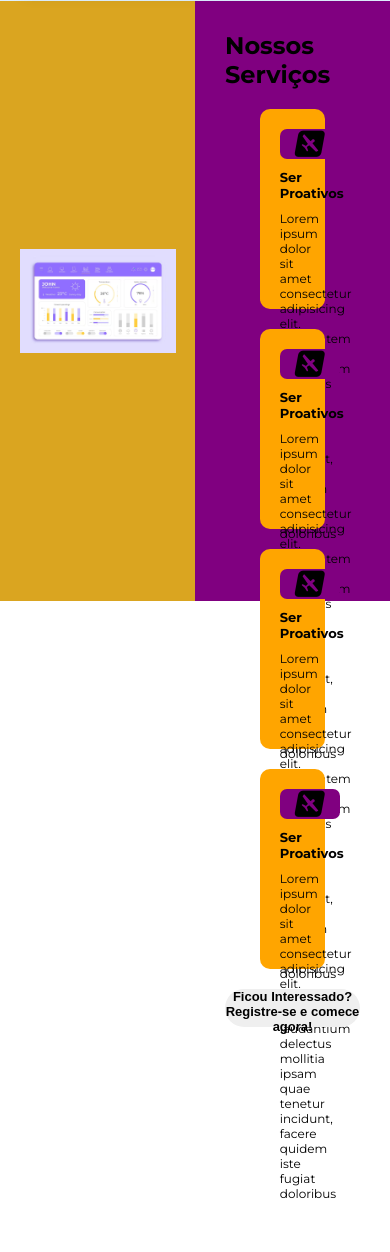
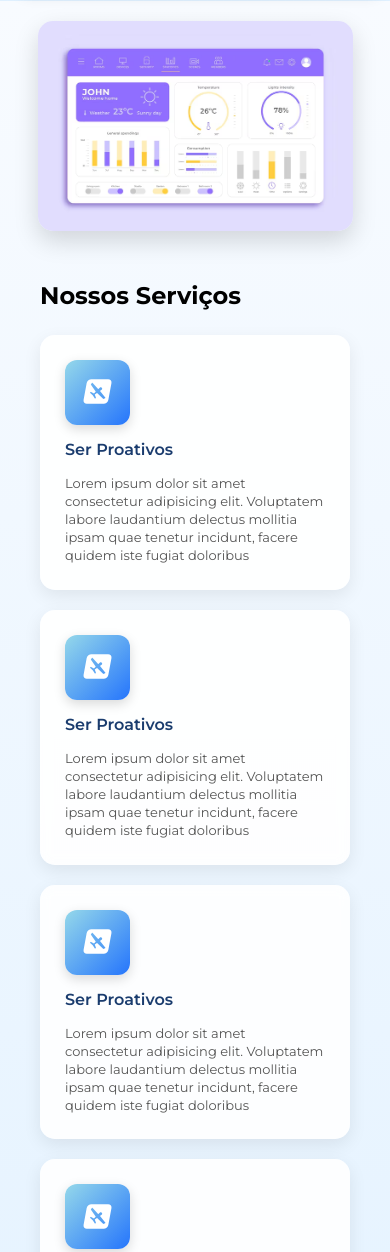
Before and after one commit to Grupo-4-PI/AirWise, a website: page web-data-viz/public/index.html in a window 390 px wide. Shown: the part 1986-3238 px from the top of the page. Before the commit the page ends 3187 px from the top, so only its background shows below. Drawn offline with Linux system fonts and the light colour scheme.

Commit message:
style: Adicionando Estilo e Responsividade na Sessão de Serviços

```diff
--- a/web-data-viz/public/css/index.css
+++ b/web-data-viz/public/css/index.css
@@ -275,31 +275,51 @@ body {
 }
 
 .services {
-    background-color: yellow;
-    height: 600px;
+    min-height: 600px;
     display: flex;
     justify-content: center;
+    align-items: center;
+    padding: 40px 20px;
+    background: linear-gradient(to bottom, #f8fbff, #e3f2ff);
 
     .image-service {
         width: 50%;
         height: 100%;
-        background-color: goldenrod;
         display: flex;
         justify-content: center;
         align-items: center;
 
         img {
             width: 80%;
+            max-width: 500px;
+            border-radius: 15px;
+            box-shadow: 0 10px 25px rgba(0, 0, 0, 0.15);
+            transition: transform 0.5s ease;
+        }
+
+        img:hover {
+            transform: scale(1.05);
         }
     }
 
     .container-service {
         width: 50%;
-        background-color: purple;
-        padding: 30px;
+        padding: 20px;
         display: flex;
         flex-direction: column;
-        gap: 20px;
+        gap: 25px;
+
+        h1 {
+            font-size: 28px;
+            font-weight: 700;
+            color: #1a3c6e;
+        }
+
+        p.subtitle {
+            font-size: 16px;
+            color: #444;
+            line-height: 1.5;
+        }
 
         .content-services {
             width: 100%;
@@ -310,49 +330,87 @@ body {
             gap: 20px;
 
             .service {
-                width: 48.5%;
-                height: 200px;
-                background-color: orange;
-                padding: 20px;
+                width: 48%;
+                min-height: 200px;
+                padding: 25px;
                 display: flex;
                 flex-direction: column;
-                border-radius: 10px;
-                gap: 10px;
+                border-radius: 15px;
+                gap: 15px;
+                background: rgba(255, 255, 255, 0.9);
+                backdrop-filter: blur(6px);
+                box-shadow: 0 6px 18px rgba(0, 0, 0, 0.08);
+                transition: all 0.4s ease;
+                cursor: pointer;
 
                 .icon-service {
-                    width: 60px;
-                    height: 60px;
-                    background-color: purple;
+                    width: 65px;
+                    height: 65px;
+                    background: linear-gradient(135deg, #95d8ea, #2575fc);
                     display: flex;
                     justify-content: center;
                     align-items: center;
-                    border-radius: 7px;
+                    border-radius: 12px;
+                    box-shadow: 0 4px 12px rgba(0, 0, 0, 0.15);
+                    transition: transform 0.4s ease;
 
                     i {
-                        font-size: 30px;
+                        font-size: 28px;
+                        color: white;
                     }
                 }
 
                 h2 {
-                    font-size: 13px;
+                    font-size: 16px;
+                    font-weight: 600;
+                    color: #1a3c6e;
                 }
 
                 p {
-                    font-size: 12px;
+                    font-size: 13px;
+                    color: #555;
+                    line-height: 1.4;
                 }
+            }
+
+            .service:hover {
+                transform: translateY(-8px);
+                box-shadow: 0 12px 25px rgba(0, 0, 0, 0.15);
+            }
+
+            .service:hover .icon-service {
+                transform: rotate(10deg) scale(1.1);
             }
         }
 
         button {
-            height: 38px;
+            font-family: "Montserrat", sans-serif;
+            width: fit-content;
+            align-self: center;
             border-radius: 50px;
-            font-weight: bold;
-            font-size: 13px;
+            padding: 14px 35px;
             border: none;
+            box-shadow: 0 6px 15px rgba(0, 0, 0, 0.15);
+            font-weight: 600;
+            font-size: 15px;
+            background: linear-gradient(to right, #2785FF, #7CC6FF);
+            transition: all 0.3s ease;
+            color: white;
+            cursor: pointer;
+        }
+
+        button:hover {
+            transform: translateY(-4px) scale(1.05);
+            background: linear-gradient(to right, #004fb6, #3eacff);
         }
     }
+}
 
-}
+/* Responsividade */
+@media (max-width: 992px) {}
+
+@media (max-width: 600px) {}
+
 
 @media (max-width: 900px) {
     .banner {
@@ -429,8 +487,22 @@ body {
             transform: scale(0.8);
         }
 
-        .image-segment{
+        .image-segment {
             transform: scale(0.8);
+        }
+    }
+
+    .services {
+        flex-direction: column;
+        gap: 30px;
+
+        .image-service,
+        .container-service {
+            width: 100%;
+        }
+
+        .image-service img {
+            width: 90%;
         }
     }
 }
@@ -555,6 +627,30 @@ body {
             }
         }
     }
+
+    .services {
+        padding: 20px;
+
+        .container-service {
+            padding: 20px;
+
+            .content-services {
+                flex-direction: column;
+
+                .service {
+                    width: 100%;
+                }
+            }
+
+            h1 {
+                font-size: 22px;
+            }
+
+            p.subtitle {
+                font-size: 14px;
+            }
+        }
+    }
 }
 
 @media (max-width: 400px) {
```
